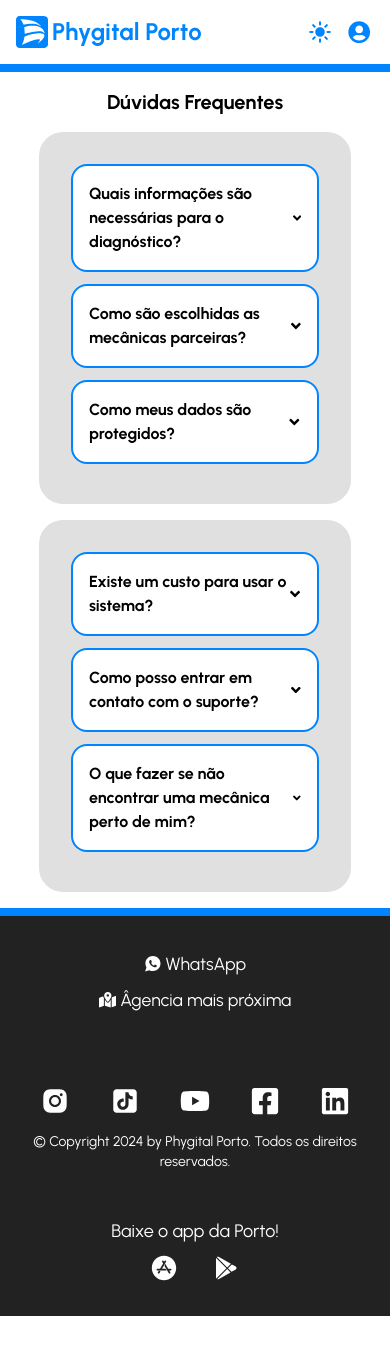
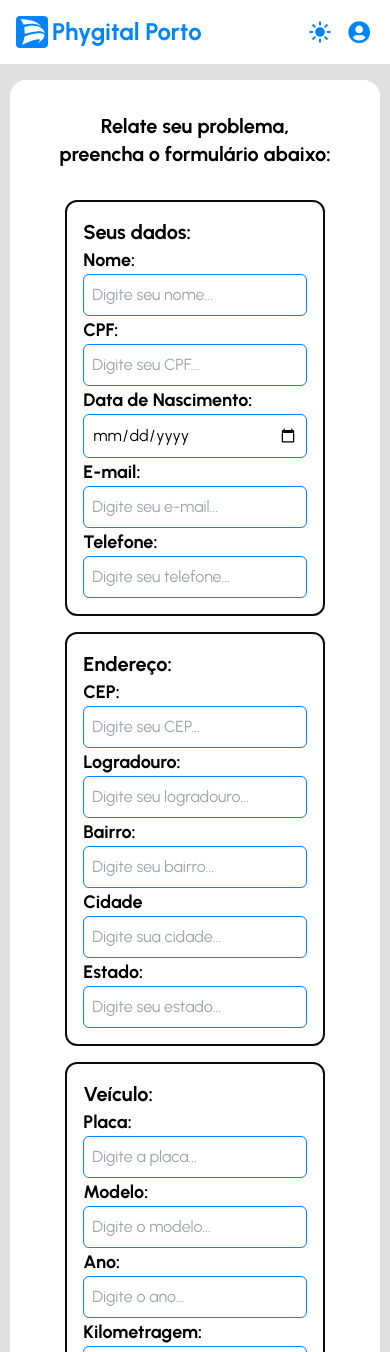
Before and after one commit to tcguus/Sprint4, a Next.js app in the folder sprint4/: page / in a window 390 px wide. Shown: the top 1352 px of the page. Before the commit the page ends 1316 px from the top, so only its background shows below. Built offline with nearby package versions, Linux system fonts and the light colour scheme.

Commit message:
Deixando a seção 3 responsiva.

```diff
--- a/sprint4/src/app/page.tsx
+++ b/sprint4/src/app/page.tsx
@@ -17,8 +17,8 @@ export default function Home() {
         <Menu />
         <div className="flex flex-col w-full">
           {/* <Sec1 /> */}
-          <Sec2 />
-          {/* <Sec3 /> */}
+          {/* <Sec2 /> */}
+          <Sec3 />
           {/* <Sec4 /> */}
           {/* <Sec5 /> */}
         </div>
--- a/sprint4/src/components/Sec3/Sec3.tsx
+++ b/sprint4/src/components/Sec3/Sec3.tsx
@@ -45,14 +45,14 @@ export default function Sec3() {
       id="sec3"
       className="w-full bg-cinza dark:bg-cinzaescuro min-h-[calc(100vh-3rem)] scroll-mt-[3rem] flex justify-center items-center"
     >
-      <div className="w-[95%] bg-white dark:bg-preto rounded-2xl">
-        <h1 className="text-3xl text-center font-bold mt-[2rem] mb-[2rem]">
+      <div className="w-[95%] bg-white mt-[1rem] mb-[1rem] dark:bg-preto rounded-2xl">
+        <h1 className="text-xl text-center font-bold mt-[2rem] mb-[2rem] tb:text-3xl">
           Relate seu problema, <br />
           preencha o formulário abaixo:
         </h1>
         <form action="" className="flex flex-col" onSubmit={handleSubmit}>
-          <div className="flex justify-evenly">
-            <div className="border-preto dark:border-white border-[2px] rounded-xl p-4 flex flex-col w-[28%]">
+          <div className="flex flex-col gap-4 justify-evenly items-center tb:flex-row tb:items-stretch tb:gap-0">
+            <div className="border-preto dark:border-white border-[2px] rounded-xl p-4 flex flex-col w-[70%] tb:w-[28%]">
               <h3 className="text-xl font-bold ">Seus dados:</h3>
               <label className="text-lg font-bold" htmlFor="nome">
                 Nome:
@@ -131,7 +131,7 @@ export default function Sec3() {
                 }
               />
             </div>
-            <div className="border-preto dark:border-white border-[2px] rounded-xl p-4 flex flex-col w-[28%]">
+            <div className="border-preto dark:border-white border-[2px] rounded-xl p-4 flex flex-col w-[70%] tb:w-[28%]">
               <h3 className="text-xl font-bold">Endereço:</h3>
               <label className="text-lg font-bold" htmlFor="cep">
                 CEP:
@@ -208,7 +208,7 @@ export default function Sec3() {
                 }
               />
             </div>
-            <div className="border-preto dark:border-white border-[2px] rounded-xl p-4 flex flex-col w-[28%]">
+            <div className="border-preto dark:border-white border-[2px] rounded-xl p-4 flex flex-col w-[70%] tb:w-[28%]">
               <h3 className="text-xl font-bold">Veículo:</h3>
               <label className="text-lg font-bold" htmlFor="placa">
                 Placa:
```
